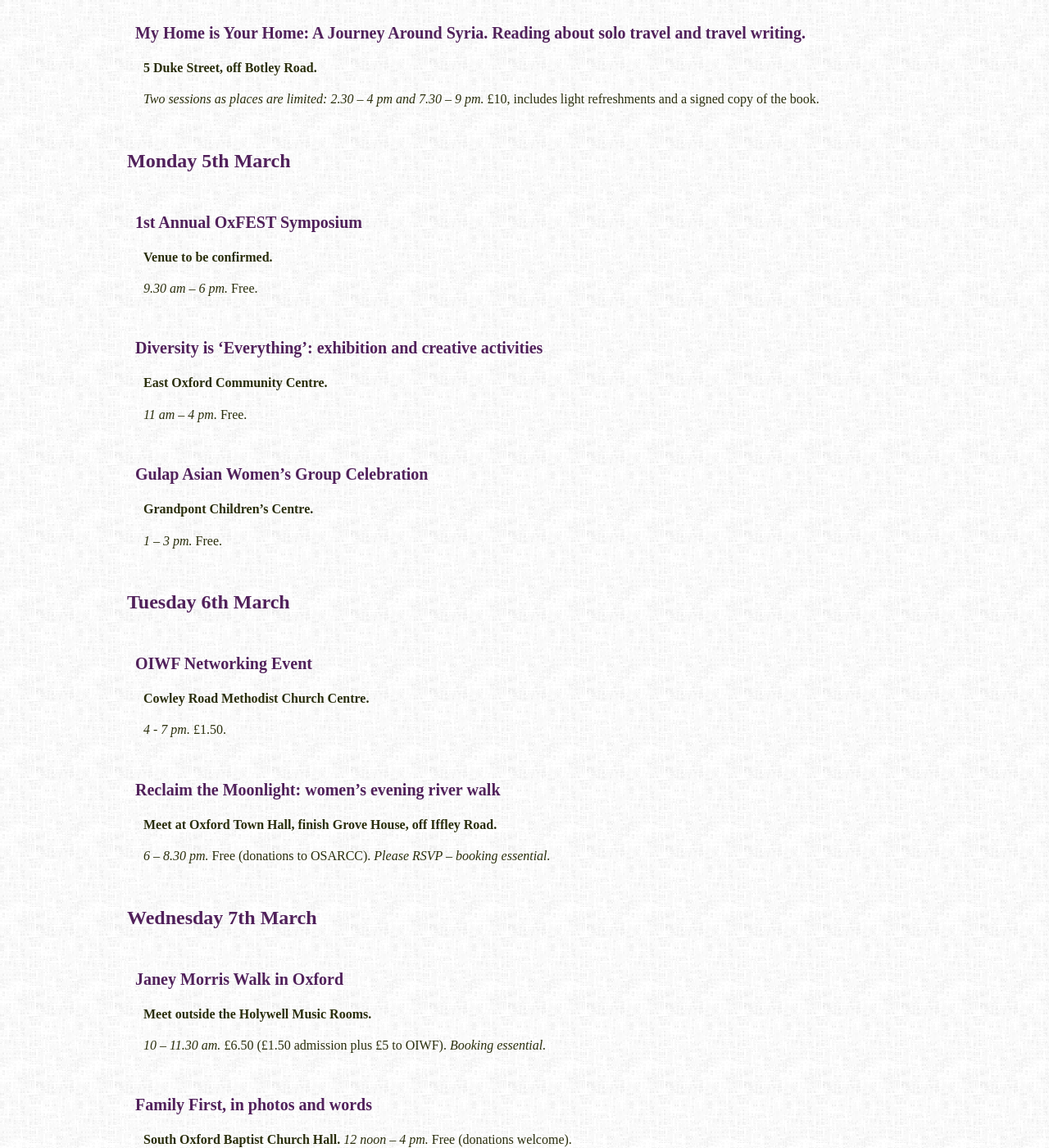
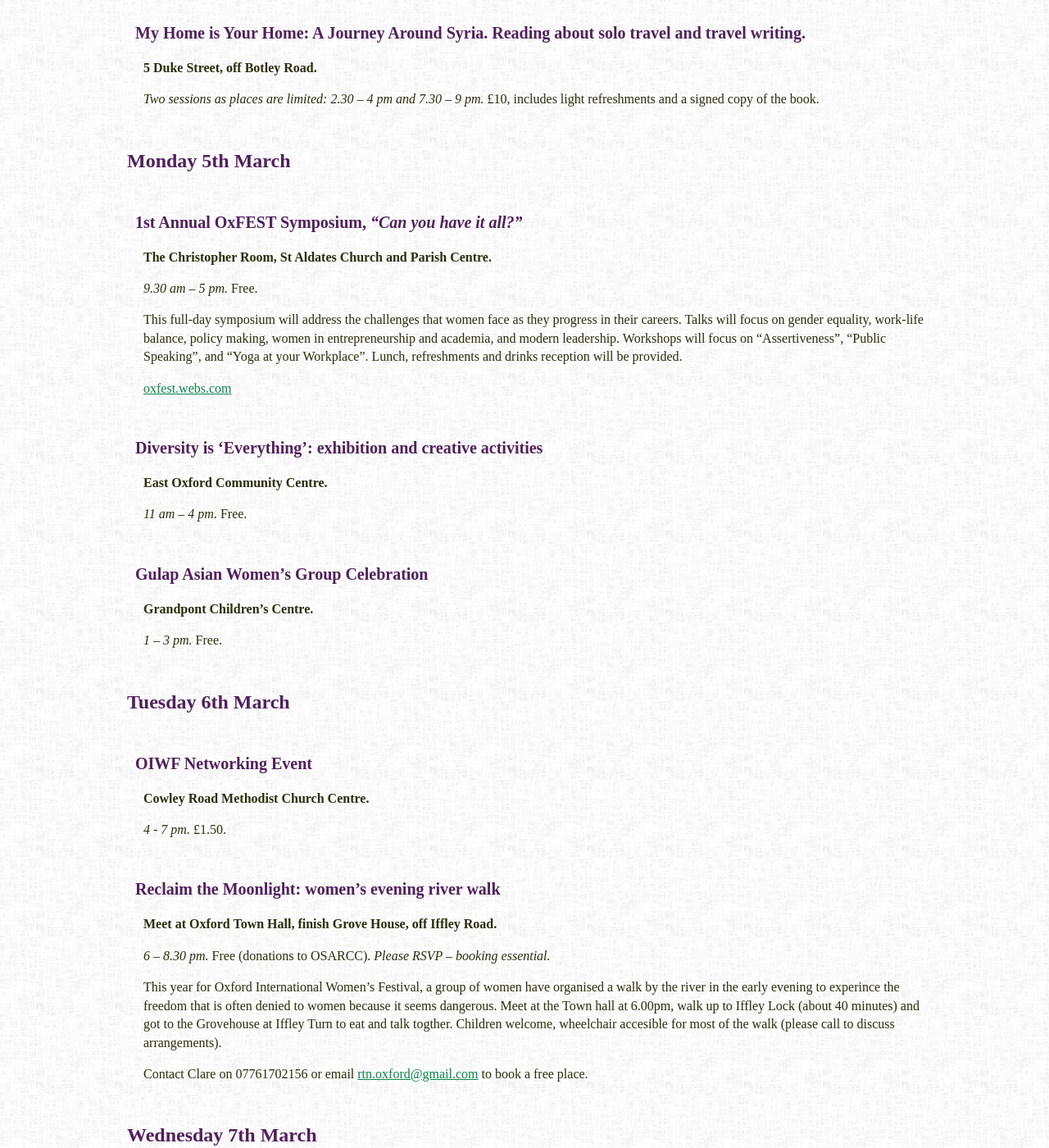
Before and after one commit to oxfordwomen/oxfordwomen.github.com, a Jekyll site: the page built from events/oiwf-2012/index.markdown, in a window 1280 px wide and 1400 px high, scrolled down 2986 px. Shown: the whole window at 82% size. Built offline with Jekyll 4.4.1, drawn with Linux system fonts in a browser that asks for light colours; some web fonts are replaced.

Commit message:
Adds event details to OIWF 2012

```diff
--- a/events/oiwf-2012/index.markdown
+++ b/events/oiwf-2012/index.markdown
@@ -148,12 +148,16 @@ Free.
 Monday 5th March
 ----------------
 
-### 1st Annual OxFEST Symposium
+### 1st Annual OxFEST Symposium, *"Can you have it all?"*
 
-**Venue to be confirmed.**
+**The Christopher Room, St Aldates Church and Parish Centre.**
 
-*9.30 am – 6 pm.*
+*9.30 am – 5 pm.*
 Free.
+
+This full-day symposium will address the challenges that women face as they progress in their careers. Talks will focus on gender equality, work-life balance, policy making, women in entrepreneurship and academia, and modern leadership. Workshops will focus on "Assertiveness", "Public Speaking", and "Yoga at your Workplace". Lunch, refreshments and drinks reception will be provided.
+
+[oxfest.webs.com](http://oxfest.webs.com/)
 
 
 ### Diversity is ‘Everything’: exhibition and creative activities
@@ -191,8 +195,11 @@ Tuesday 6th March
 Free (donations to OSARCC).
 *Please RSVP – booking essential.*
 
+This year for Oxford International Women's Festival, a group of women have organised a walk by the river in the early evening to experince the freedom that is often denied to women because it seems dangerous.
+Meet at the Town hall at 6.00pm, walk up to Iffley Lock (about 40 minutes) and got to the Grovehouse at Iffley Turn to eat and talk togther.
+Children welcome, wheelchair accesible for most of the walk (please call to discuss arrangements).
 
-
+Contact Clare on 07761702156 or email [rtn.oxford@gmail.com](mailto:rtn.oxford@gmail.com) to book a free place.
 
 
 Wednesday 7th March
```
